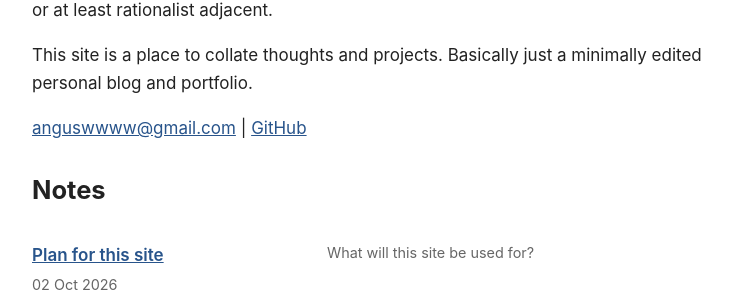
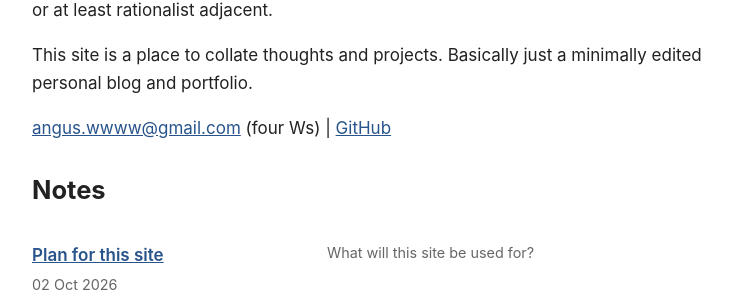
Before and after one commit to anguswww/anguswww.github.io, a Jekyll site: the page built from index.html, in a window 1280 px wide. Shown: the part 281-588 px from the top of the page, without its empty margins (268-1011 px from the left). Built offline with Jekyll 4.4.1, drawn with Linux system fonts in a browser that asks for light colours.

Commit message:
fix email address

```diff
--- a/index.html
+++ b/index.html
@@ -8,7 +8,7 @@ section: about
 </div>
 <p>Hi! I'm Angus, currently a Computer Science student. I'm interested in modelling and shaping the future impacts of AI on society. I would describe myself as a <a href="https://en.wikipedia.org/wiki/Rationalist_community" target="_blank" rel="noopener noreferrer">rationalist</a> or at least rationalist adjacent.</p>
 <p>This site is a place to collate thoughts and projects. Basically just a minimally edited personal blog and portfolio.</p>
-<p><a href="mailto:anguswwww@gmail.com">anguswwww@gmail.com</a> | <a href="{{ site.data.profile.github }}" target="_blank" rel="noopener noreferrer">GitHub</a></p>
+<p><a href="mailto:angus.wwww@gmail.com">angus.wwww@gmail.com</a> (four Ws) | <a href="{{ site.data.profile.github }}" target="_blank" rel="noopener noreferrer">GitHub</a></p>
 <section aria-labelledby="notes-heading">
   <h2 id="notes-heading">Notes</h2>
   <ul class="note-list" role="list">{% for note in site.posts limit: 5 %}{% include note-row.html %}{% endfor %}</ul>
```
